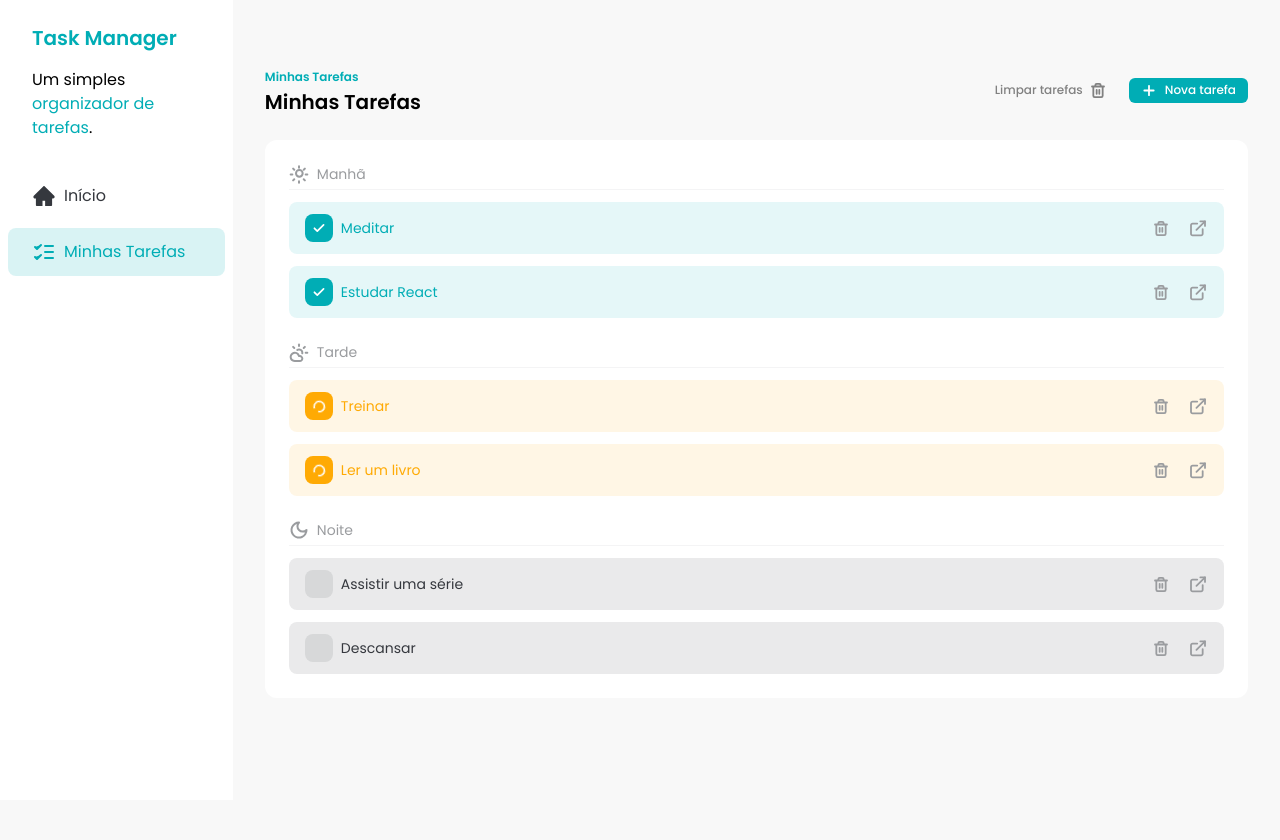
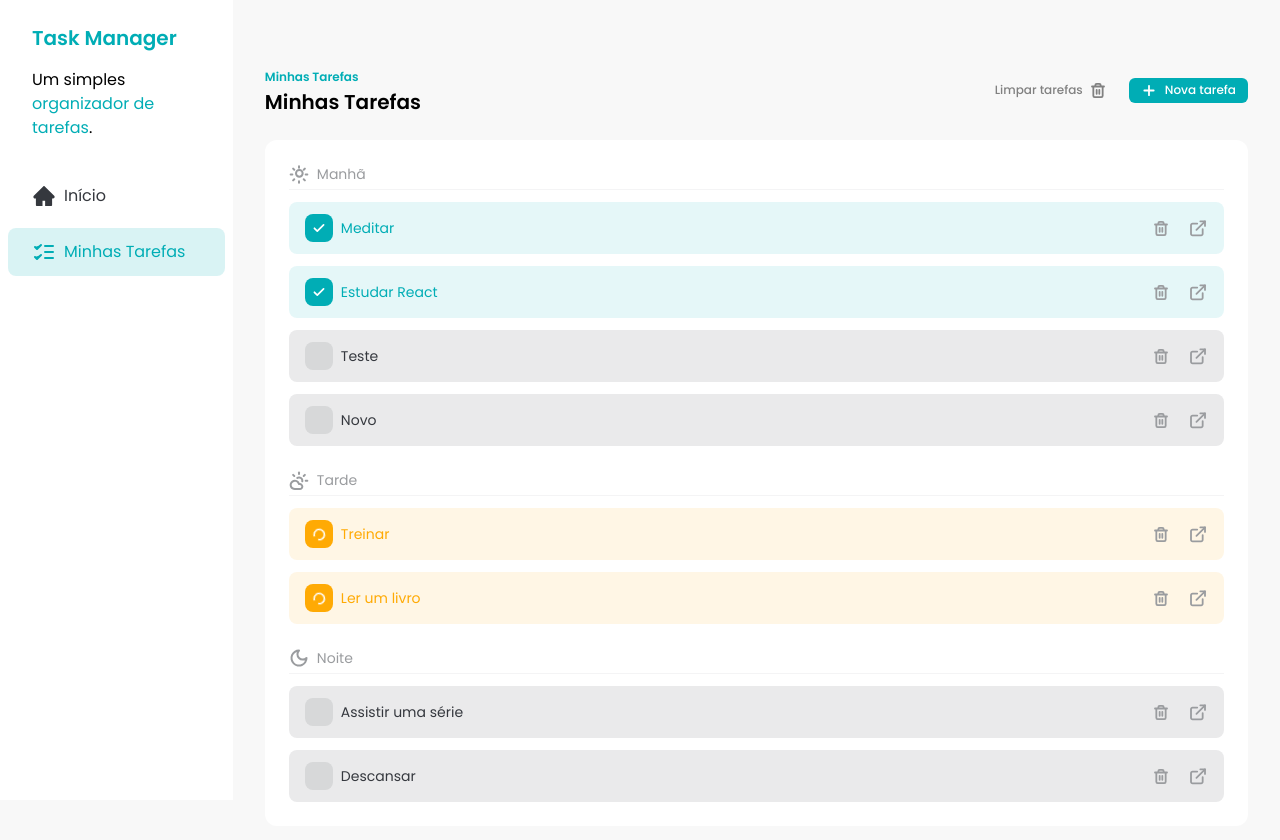
Before and after one commit to DevRogerFer/to-do-app, a React (Vite) app: page / in a window 1280 px wide. Shown: the top 840 px of the page. Before the commit the page ends 800 px from the top, so only its background shows below. Built offline with nearby package versions, Linux system fonts and the light colour scheme; data requests are answered from the project's data file.

Commit message:
feat: ensure task is created on db

```diff
--- a/db.json
+++ b/db.json
@@ -1,46 +1,60 @@
 {
   "tasks": [
     {
-      "id": 1,
+      "id": "1",
       "title": "Meditar",
       "description": "Meditação para iniciantes: 10 passos para acalmar a mente e encontrar a paz interior.",
       "time": "morning",
       "status": "done"
     },
     {
-      "id": 2,
+      "id": "2",
       "title": "Estudar React",
       "description": "Estudar os conceitos básicos de React e criar um projeto simples.",
       "time": "morning",
       "status": "done"
     },
     {
-      "id": 3,
+      "id": "3",
       "title": "Treinar",
       "description": "Treino de 30 minutos para queimar calorias e fortalecer o corpo.",
       "time": "afternoon",
       "status": "in_progress"
     },
     {
-      "id": 4,
+      "id": "4",
       "title": "Ler um livro",
       "description": "Transformando palavras em dinheiro: 42 lições que ninguém ensina sobre copywriting e marketing digital.",
       "time": "afternoon",
       "status": "in_progress"
     },
     {
-      "id": 5,
+      "id": "5",
       "title": "Assistir uma série",
       "description": "From (Origem) - série de terror e ficção científica criada por John Griffin, que acompanha moradores e viajantes presos em uma cidade misteriosa.",
       "time": "evening",
       "status": "not_started"
     },
     {
-      "id": 6,
+      "id": "6",
       "title": "Descansar",
       "description": "Descansar é essencial para recarregar as energias e manter a saúde mental e física em dia.",
       "time": "evening",
       "status": "not_started"
+    },
+    {
+      "id": "2f4aad1e-336d-49c9-8e40-b12a78cc5492",
+      "title": "Teste",
+      "time": "morning",
+      "description": "Teste",
+      "status": "not_started"
+    },
+    {
+      "id": "3de0ab2b-7148-4ec4-906a-9c85f790ca7b",
+      "title": "Novo",
+      "time": "morning",
+      "description": "Novo teste",
+      "status": "not_started"
     }
   ]
 }
--- a/src/components/TaskItem.jsx
+++ b/src/components/TaskItem.jsx
@@ -51,7 +51,7 @@ const TaskItem = ({ task, handleCheckboxClick, handleDeleteClick }) => {
 
 TaskItem.propTypes = {
   task: PropTypes.shape({
-    id: PropTypes.number.isRequired,
+    id: PropTypes.string.isRequired,
     title: PropTypes.string.isRequired,
     description: PropTypes.string.isRequired,
     time: PropTypes.oneOf(["morning", "afternoon", "evening"].isRequired),
--- a/src/components/Tasks.jsx
+++ b/src/components/Tasks.jsx
@@ -68,7 +68,18 @@ const Tasks = () => {
     setTasks(newTasks)
   }
 
-  const handleAddTaskSubmit = (task) => {
+  const handleAddTaskSubmit = async (task) => {
+    // chamar a API para adicionar a tarefa
+    const response = await fetch("http://localhost:3000/tasks", {
+      method: "POST",
+      body: JSON.stringify(task),
+    })
+    if (!response.ok) {
+      return toast.error(
+        "Erro ao adicionar a tarefa! Por favor, tente novamente."
+      )
+    }
+
     setTasks([...tasks, task])
     toast.success("Tarefa adicionada com sucesso!")
   }
```
